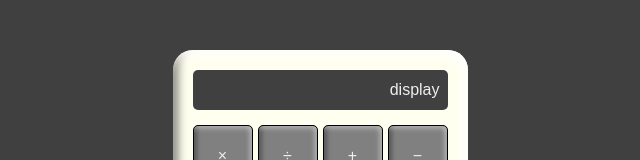
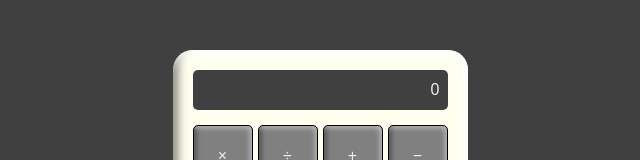
Before and after one commit to brimarq/fcc-js-calculator, a React (Create React App) app: page / in a window 1280 px wide. Shown: the part 142-302 px from the top of the page, without its empty margins (320-960 px from the left). Built offline with nearby package versions, Linux system fonts and the light colour scheme.

Commit message:
initial testing of calckey input

```diff
--- a/src/App.js
+++ b/src/App.js
@@ -50,6 +50,7 @@ class CalcKey extends Component {
   handleClick() {
     this.setCalcKeyClassName(this.props.clickedClassName);
     setTimeout(this.setCalcKeyClassName, 80, this.props.defaultClassName);
+    this.props.collectInput(this.props.value);
   }
 
   render() {
@@ -64,7 +65,7 @@ class CalcKey extends Component {
 class Display extends Component {
   render() {
     return (
-      <div id="display">display</div>
+      <div id="display">{this.props.display}</div>
     );
   }
 }
@@ -72,15 +73,29 @@ class Display extends Component {
 class Calculator extends Component {
   constructor(props) {
     super(props);
-
+    this.state = {
+      display: "0",
+      input: "",
+    };
+    this.setDisplay = this.setDisplay.bind(this);
+    this.collectInput = this.collectInput.bind(this);
   }
 
+  setDisplay(str) {
+    this.setState(() => ({display: str}));
+  }
+
+  collectInput(str) {
+    this.setState((prevState) => ({input: prevState.input.concat(str)}));
+  }
 
   render() {
     return (
       <div id="calculator">
 
-        <Display />
+        <Display
+          display={this.state.display}
+        />
         <div id="keypad">
           { calcKeys.map(calcKey => (
             <CalcKey
@@ -90,6 +105,8 @@ class Calculator extends Component {
               value={calcKey.value}
               defaultClassName="calckey"
               clickedClassName="calckey calckey-clicked"
+              setDisplay={this.setDisplay}
+              collectInput={this.collectInput}
             />
           ))}
         </div>
```
